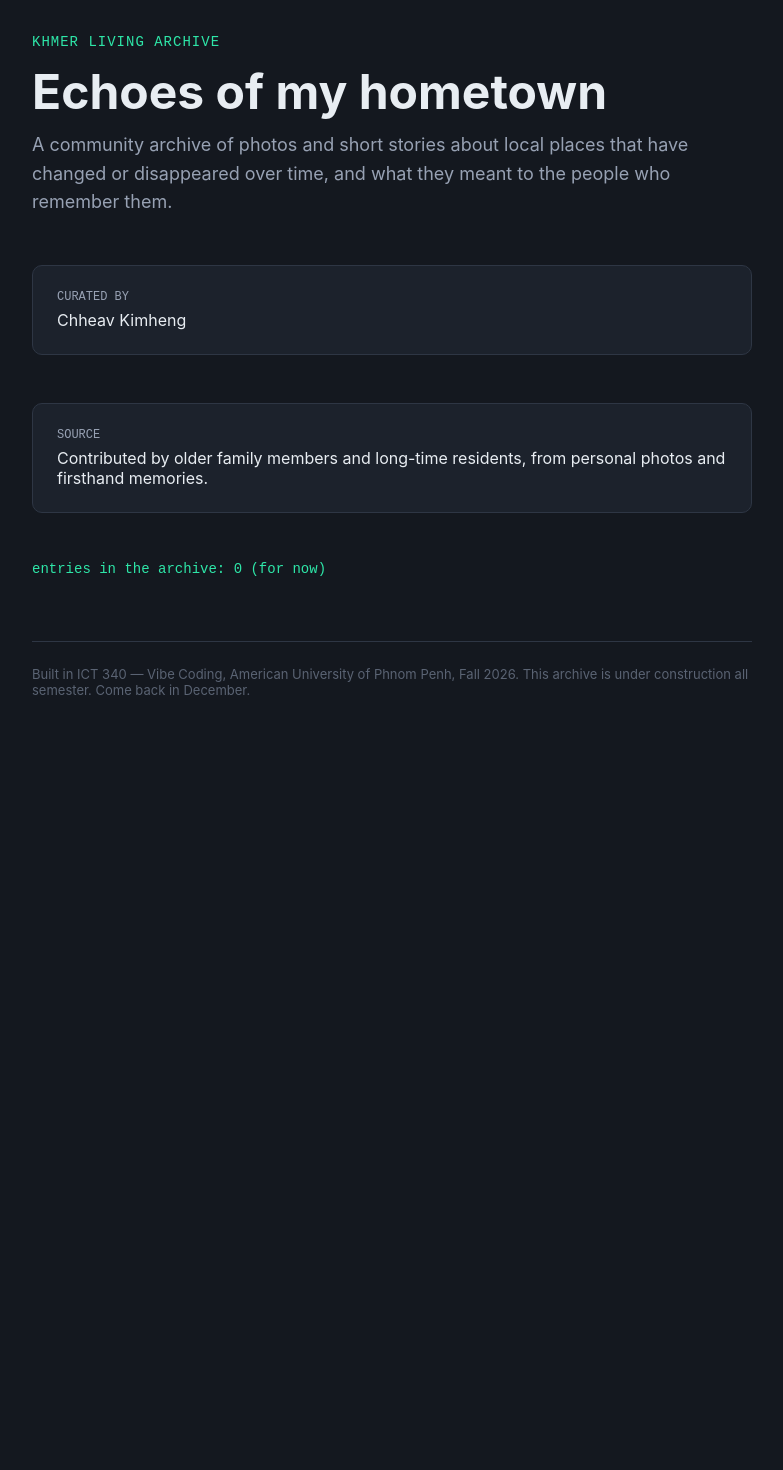
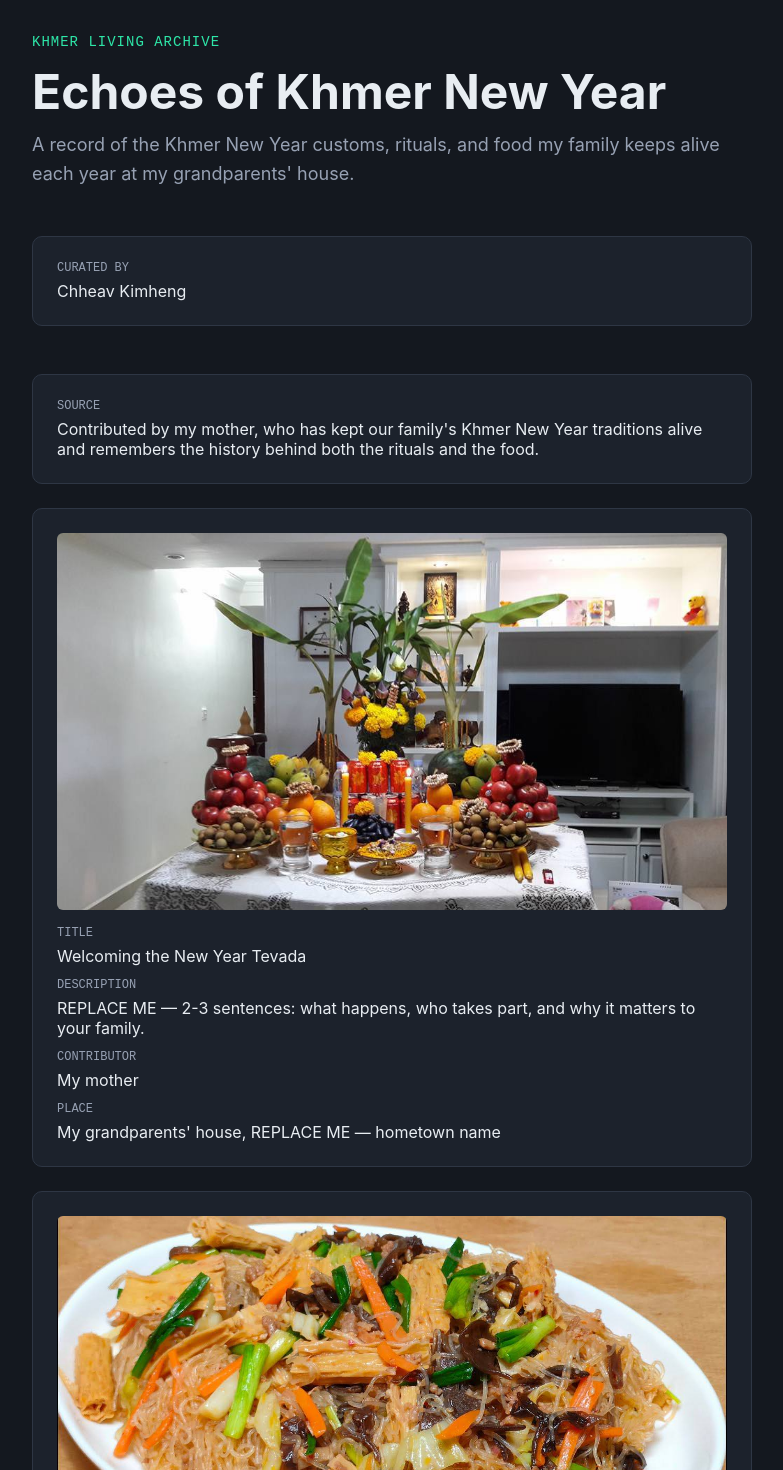
Before and after one commit to chheavkimheng/my-hometown-archive, a Next.js app: page / in a window 1280 px wide. Shown: the part 60-1530 px from the top of the page, without its empty margins (248-1031 px from the left). Before the commit the page ends 838 px from the top, so only its background shows below. Built offline with nearby package versions, Linux system fonts and the light colour scheme.

Commit message:
Entry Card

```diff
--- a/app/page.js
+++ b/app/page.js
@@ -1,4 +1,5 @@
 import collection from "../collection.config.js";
+import EntryCard from "../components/EntryCard.js";
 
 const styles = {
   wrap: {
@@ -72,7 +73,13 @@ export default function Home() {
         <p style={styles.cardValue}>{collection.source}</p>
       </div>
 
-      <p style={styles.count}>entries in the archive: 0 (for now)</p>
+      {collection.entries.map((entry, index) => (
+        <EntryCard key={index} {...entry} />
+      ))}
+
+      <p style={styles.count}>
+        entries in the archive: {collection.entries.length} (for now)
+      </p>
 
       <footer style={styles.footer}>
         Built in ICT 340 — Vibe Coding, American University of Phnom Penh, Fall
--- a/collection.config.js
+++ b/collection.config.js
@@ -8,16 +8,40 @@
 
 const collection = {
   // What does your archive collect? e.g. "Khmer Proverbs"
-  name: "Echoes of my hometown",
+  name: "Echoes of Khmer New Year",
 
   // One sentence: what is this archive, and why does it matter?
-  description: "A community archive of photos and short stories about local places that have changed or disappeared over time, and what they meant to the people who remember them.",
+  description:
+    "A record of the Khmer New Year customs, rituals, and food my family keeps alive each year at my grandparents' house.",
 
   // Who is building this archive? Your name, as you want it shown.
   curator: "Chheav Kimheng",
 
   // Where does your knowledge come from? A person, a place, a community.
-  source: "Contributed by older family members and long-time residents, from personal photos and firsthand memories.",
+  source:
+    "Contributed by my mother, who has kept our family's Khmer New Year traditions alive and remembers the history behind both the rituals and the food.",
+
+  // Your entries. Each one needs an image, title, description,
+  // contributor, and place. Replace the REPLACE ME placeholders
+  // below with your real ritual and dish — no filler text.
+  entries: [
+    {
+      image: "/images/entry1.jpg",
+      title: "Welcoming the New Year Tevada",
+      description:
+        "REPLACE ME — 2-3 sentences: what happens, who takes part, and why it matters to your family.",
+      contributor: "My mother",
+      place: "My grandparents' house, REPLACE ME — hometown name",
+    },
+    {
+      image: "/images/entry2.jpg",
+      title: "Stir-Fried Glass Noodles",
+      description:
+        "REPLACE ME — 2-3 sentences: what the dish is, how it's made, and its significance during Khmer New Year.",
+      contributor: "My mother",
+      place: "My grandparents' house, REPLACE ME — hometown name",
+    },
+  ],
 };
 
 export default collection;
--- /dev/null
+++ b/components/EntryCard.js
@@ -0,0 +1,46 @@
+const styles = {
+  card: {
+    marginTop: 24,
+    padding: 24,
+    backgroundColor: "#1C222C",
+    border: "1px solid #2E3644",
+    borderRadius: 10,
+  },
+  image: {
+    width: "100%",
+    height: "auto",
+    borderRadius: 6,
+    marginBottom: 16,
+    display: "block",
+  },
+  label: {
+    fontFamily: "'Courier New', monospace",
+    fontSize: 12,
+    color: "#97A1B3",
+    margin: "12px 0 0",
+  },
+  value: {
+    fontSize: 16,
+    margin: "6px 0 0",
+  },
+};
+
+export default function EntryCard({ image, title, description, contributor, place }) {
+  return (
+    <div style={styles.card}>
+      {image && <img src={image} alt={title} style={styles.image} />}
+
+      <p style={styles.label}>TITLE</p>
+      <p style={styles.value}>{title}</p>
+
+      <p style={styles.label}>DESCRIPTION</p>
+      <p style={styles.value}>{description}</p>
+
+      <p style={styles.label}>CONTRIBUTOR</p>
+      <p style={styles.value}>{contributor}</p>
+
+      <p style={styles.label}>PLACE</p>
+      <p style={styles.value}>{place}</p>
+    </div>
+  );
+}
```
Also changed, not shown: public/images/entry1.jpg (added), public/images/entry2.jpg (added).
